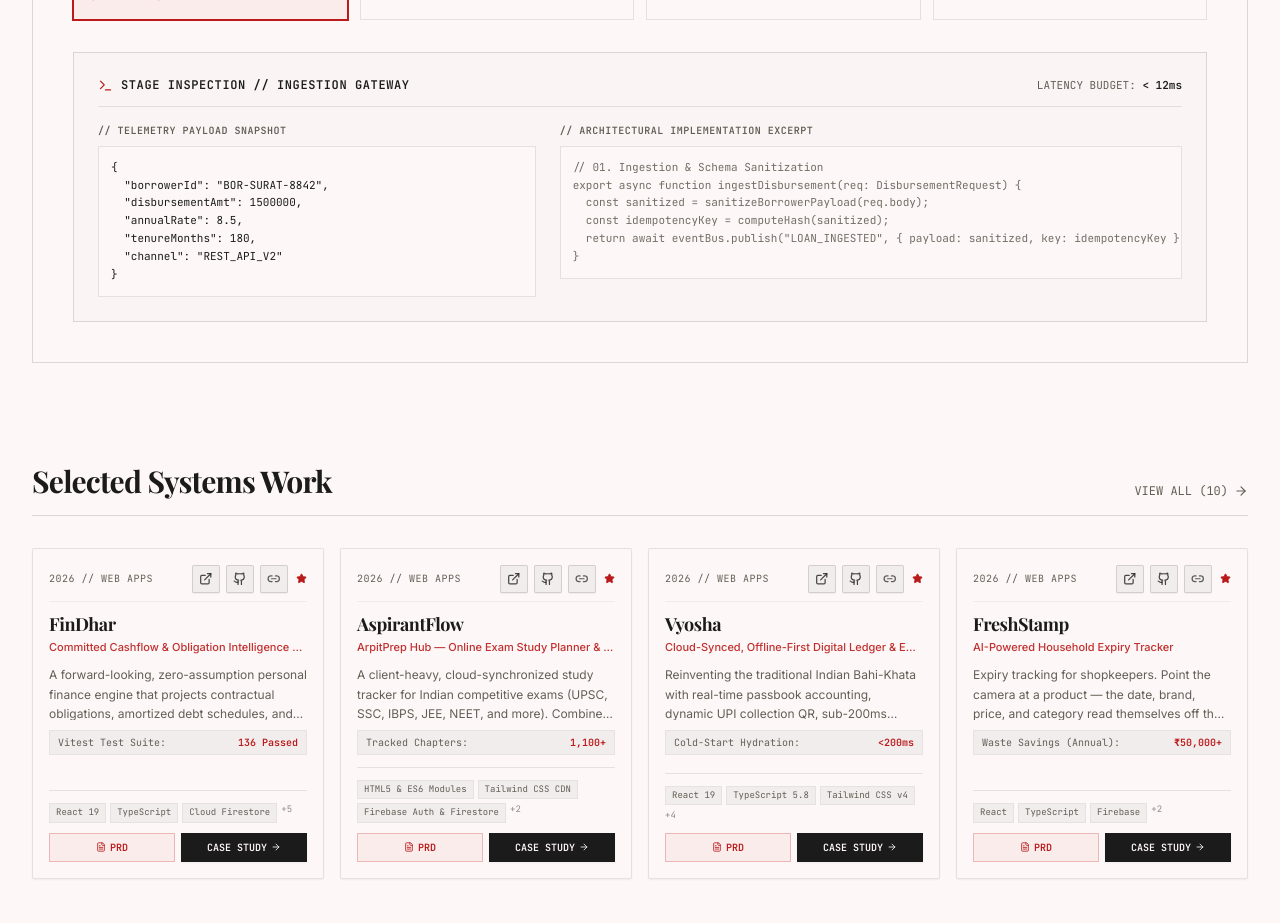
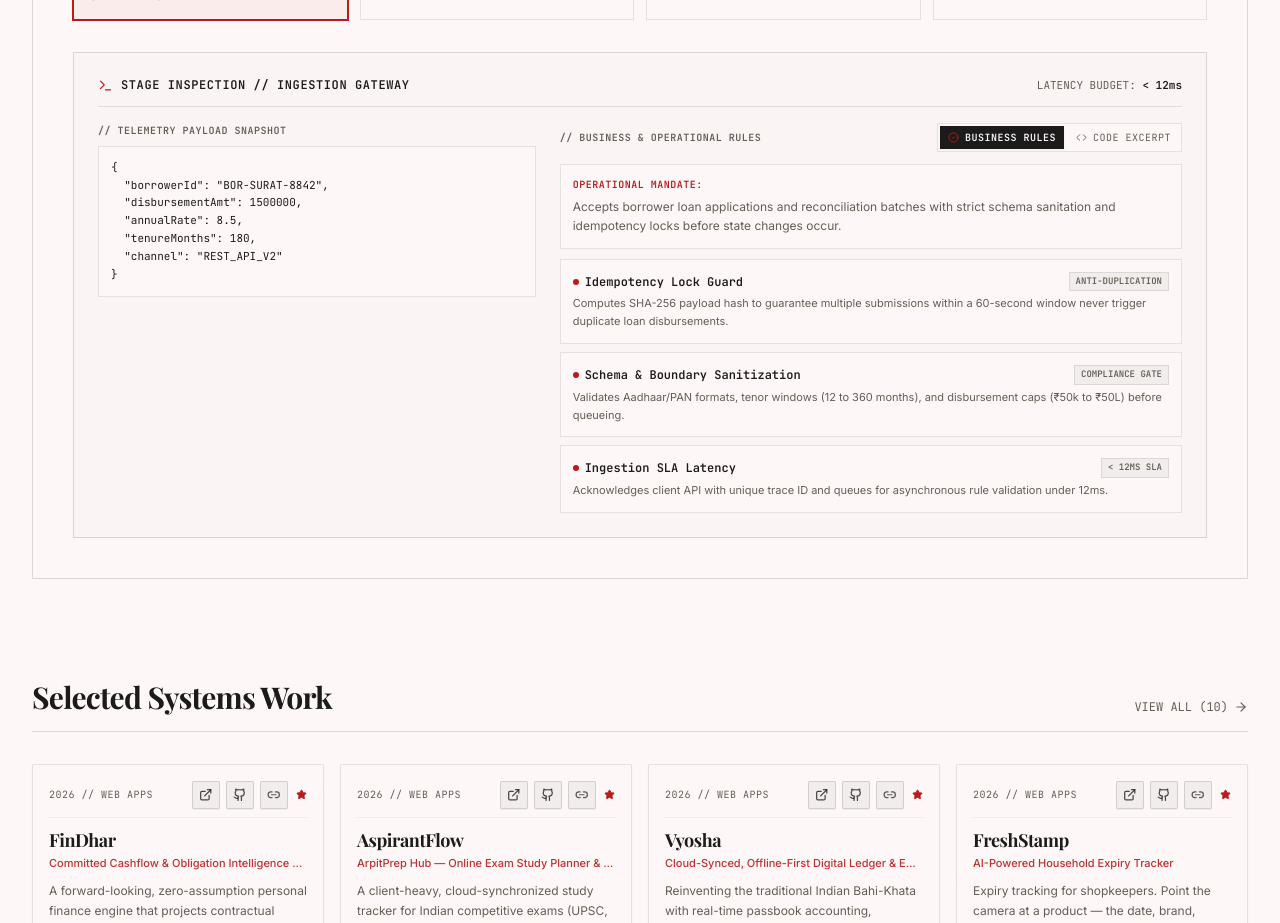
Before and after one commit to Arpitj9974/Arpitj9974-portfolio-, a React (Vite) app: page / in a window 1280 px wide. Shown: the part 2980-3903 px from the top of the page. Built offline with nearby package versions, Linux system fonts and the light colour scheme; a web font is replaced by a local one.

Commit message:
feat: add Business Rules toggle and operational guardrails to Stage Inspector

```diff
--- a/src/components/ArchitectureSimulator.tsx
+++ b/src/components/ArchitectureSimulator.tsx
@@ -13,9 +13,16 @@
   Sliders,
   Terminal,
   Zap,
-  Info
+  Info,
+  Code
 } from "lucide-react";
 import { playClick, playSuccess, playToggle } from "../utils/soundEngine";
+
+interface BusinessRule {
+  title: string;
+  badge: string;
+  description: string;
+}
 
 interface PipelineNode {
   id: string;
@@ -25,6 +32,8 @@
   latencyBudget: string;
   inputPayload: Record<string, unknown>;
   codeSnippet: string;
+  businessPurpose: string;
+  businessRules: BusinessRule[];
   icon: React.ReactNode;
 }
 
@@ -43,6 +52,24 @@
       tenureMonths: 180,
       channel: "REST_API_V2"
     },
+    businessPurpose: "Accepts borrower loan applications and reconciliation batches with strict schema sanitation and idempotency locks before state changes occur.",
+    businessRules: [
+      {
+        title: "Idempotency Lock Guard",
+        badge: "ANTI-DUPLICATION",
+        description: "Computes SHA-256 payload hash to guarantee multiple submissions within a 60-second window never trigger duplicate loan disbursements."
+      },
+      {
+        title: "Schema & Boundary Sanitization",
+        badge: "COMPLIANCE GATE",
+        description: "Validates Aadhaar/PAN formats, tenor windows (12 to 360 months), and disbursement caps (₹50k to ₹50L) before queueing."
+      },
+      {
+        title: "Ingestion SLA Latency",
+        badge: "< 12MS SLA",
+        description: "Acknowledges client API with unique trace ID and queues for asynchronous rule validation under 12ms."
+      }
+    ],
     codeSnippet: `// 01. Ingestion & Schema Sanitization
 export async function ingestDisbursement(req: DisbursementRequest) {
   const sanitized = sanitizeBorrowerPayload(req.body);
@@ -64,6 +91,24 @@
       duplicateCheck: "CLEAN",
       kycStatus: "VERIFIED"
     },
+    businessPurpose: "Automated risk underwriting gate evaluating debt-to-income, credit bureau scoring, deduplication, and regulatory mandates.",
+    businessRules: [
+      {
+        title: "Debt-to-Income (DTI) Cap",
+        badge: "MAX 45% DTI",
+        description: "Rejects or flags applications where existing debt obligations exceed 45% of verified monthly disposable cash flow."
+      },
+      {
+        title: "CIBIL Bureau Tiering",
+        badge: "MIN 700 SCORE",
+        description: "Scores >= 700 qualify for instant Straight-Through Processing (STP); scores between 650-699 route to manual credit underwriting."
+      },
+      {
+        title: "Deduplication & Fraud Shield",
+        badge: "FRAUD PREVENTION",
+        description: "Cross-references internal loan blacklist and active borrower registry to block circular financing loops."
+      }
+    ],
     codeSnippet: `// 02. Rule Validation & Credit Guard
 export function validateBorrowerRisk(profile: BorrowerProfile): ValidationResult {
   if (profile.dti > MAX_DTI_RATIO) throw new RiskThresholdExceeded("DTI > 45%");
@@ -85,6 +130,24 @@
       firstMonthPrincipal: 4152,
       ledgerDoubleEntry: "BALANCED_0.00"
     },
+    businessPurpose: "Dual-entry reducing-balance mathematical engine calculating monthly EMIs, principal/interest splits, and ledger entries.",
+    businessRules: [
+      {
+        title: "Reducing-Balance Formulation",
+        badge: "FINANCIAL ACCURACY",
+        description: "Interest computed strictly on active outstanding principal balance, eliminating borrower overcharging."
+      },
+      {
+        title: "Dual-Ledger Balancing",
+        badge: "ZERO DRIFT (₹0.00)",
+        description: "Every disbursement posts equal Debit (Loan Asset) and Credit (Disbursal Bank Account). Zero tolerance for floating pennies."
+      },
+      {
+        title: "Tenure Compression Vector",
+        badge: "PREPAYMENT LOGIC",
+        description: "Part-prepayments automatically applied directly to principal, compressing overall tenure while keeping EMI predictable."
+      }
+    ],
     codeSnippet: `// 03. Reducing-Balance Amortization Vector
 export function computeAmortizationVector(P: number, r: number, n: number): AmortSchedule {
   const emi = (P * r * Math.pow(1 + r, n)) / (Math.pow(1 + r, n) - 1);
@@ -104,6 +167,24 @@
       optimisticLockVersion: 1,
       telemetryEmitted: true
     },
+    businessPurpose: "Commits to immutable SQL storage with cryptographic hash audit trails, concurrency locks, and automated rollback protection.",
+    businessRules: [
+      {
+        title: "Append-Only Audit Ledger",
+        badge: "IMMUTABLE STORAGE",
+        description: "Financial records are never deleted or modified in-place; all adjustments require auditable offsetting credit/debit entries."
+      },
+      {
+        title: "Optimistic Locking & Concurrency",
+        badge: "RACE CONDITION GUARD",
+        description: "Version-tagged row locks prevent simultaneous parallel modifications during high-concurrency batch reconciliation."
+      },
+      {
+        title: "Automatic State Rollback",
+        badge: "FAULT RESILIENCE",
+        description: "Any downstream database timeout instantly disarms the pipeline and rolls back transient state to prevent orphan disbursements."
+      }
+    ],
     codeSnippet: `// 04. Atomic Commit & Telemetry Dispatch
 export async function commitLedgerTransaction(tx: LedgerTransaction) {
   return await db.$transaction(async (prisma) => {
@@ -122,6 +203,7 @@
   const [faultInjected, setFaultInjected] = useState(false);
   const [rollbackTriggered, setRollbackTriggered] = useState(false);
   const [activeNodeIndex, setActiveNodeIndex] = useState(0);
+  const [inspectorTab, setInspectorTab] = useState<"business" | "code">("business");
   const animRef = useRef<number | null>(null);
 
   // Simulation execution loop
@@ -395,14 +477,85 @@
             </pre>
           </div>
 
-          {/* Code Implementation */}
-          <div className="lg:col-span-7 space-y-2">
-            <span className="text-[10px] font-mono text-muted uppercase tracking-wider block font-bold">
-              // ARCHITECTURAL IMPLEMENTATION EXCERPT
-            </span>
-            <pre className="p-3 bg-paper border border-ink/10 font-mono text-[11px] text-ink overflow-x-auto leading-relaxed text-muted/90">
-              <code>{activeNode.codeSnippet}</code>
-            </pre>
+          {/* Right Panel: Business & Ops Rules (Default) OR Code Implementation */}
+          <div className="lg:col-span-7 space-y-3">
+            <div className="flex flex-col sm:flex-row justify-between items-start sm:items-center gap-2">
+              <span className="text-[10px] font-mono text-muted uppercase tracking-wider block font-bold">
+                // {inspectorTab === "business" ? "BUSINESS & OPERATIONAL RULES" : "ARCHITECTURAL IMPLEMENTATION EXCERPT"}
+              </span>
+
+              {/* View Toggle */}
+              <div className="flex items-center gap-1 bg-paper p-0.5 border border-ink/10 shrink-0">
+                <button
+                  type="button"
+                  onClick={() => {
+                    playClick();
+                    setInspectorTab("business");
+                  }}
+                  className={`px-2 py-1 text-[10px] font-mono uppercase tracking-wider transition-all flex items-center gap-1.5 cursor-pointer ${
+                    inspectorTab === "business"
+                      ? "bg-ink text-paper font-bold shadow-xs"
+                      : "text-muted hover:text-ink"
+                  }`}
+                  title="View business rules, compliance gates & risk policies"
+                >
+                  <CheckCircle2 size={11} className={inspectorTab === "business" ? "text-accent" : ""} />
+                  <span>Business Rules</span>
+                </button>
+                <button
+                  type="button"
+                  onClick={() => {
+                    playClick();
+                    setInspectorTab("code");
+                  }}
+                  className={`px-2 py-1 text-[10px] font-mono uppercase tracking-wider transition-all flex items-center gap-1.5 cursor-pointer ${
+                    inspectorTab === "code"
+                      ? "bg-ink text-paper font-bold shadow-xs"
+                      : "text-muted hover:text-ink"
+                  }`}
+                  title="View TypeScript architectural implementation snippet"
+                >
+                  <Code size={11} className={inspectorTab === "code" ? "text-accent" : ""} />
+                  <span>Code Excerpt</span>
+                </button>
+              </div>
+            </div>
+
+            {inspectorTab === "business" ? (
+              <div className="space-y-2.5">
+                {/* Purpose Callout */}
+                <div className="p-3 bg-paper border border-ink/10 text-xs font-sans text-muted leading-relaxed">
+                  <span className="font-mono text-[10px] text-accent uppercase font-bold tracking-wider block mb-1">
+                    OPERATIONAL MANDATE:
+                  </span>
+                  {activeNode.businessPurpose}
+                </div>
+
+                {/* Structured Business Rules */}
+                <div className="space-y-2">
+                  {activeNode.businessRules.map((rule, rIdx) => (
+                    <div key={rIdx} className="p-3 bg-paper border border-ink/10 space-y-1">
+                      <div className="flex items-center justify-between gap-2">
+                        <span className="font-mono text-xs font-bold text-ink flex items-center gap-1.5">
+                          <span className="w-1.5 h-1.5 rounded-full bg-accent inline-block" />
+                          {rule.title}
+                        </span>
+                        <span className="text-[9px] font-mono font-bold px-1.5 py-0.5 bg-surface-container border border-ink/10 text-muted uppercase">
+                          {rule.badge}
+                        </span>
+                      </div>
+                      <p className="text-[11px] font-sans text-muted leading-relaxed">
+                        {rule.description}
+                      </p>
+                    </div>
+                  ))}
+                </div>
+              </div>
+            ) : (
+              <pre className="p-4 bg-paper border border-ink/10 font-mono text-[11px] text-ink leading-relaxed whitespace-pre-wrap break-words text-muted/90 max-h-[300px] overflow-y-auto">
+                <code>{activeNode.codeSnippet}</code>
+              </pre>
+            )}
           </div>
         </div>
       </div>
```
